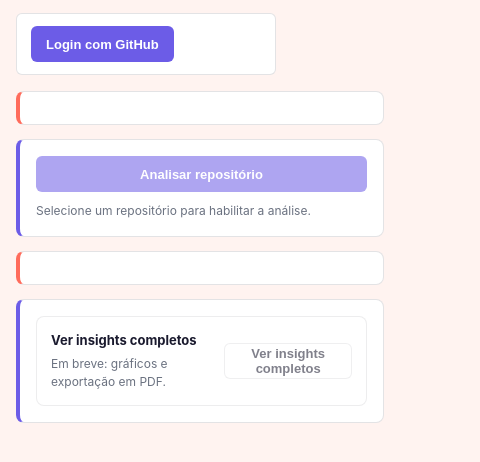
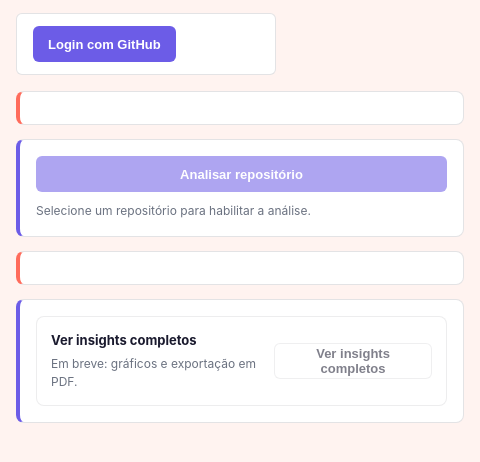
Before and after one commit to mmatheusllsilva/analise-de-repositorio, a browser extension: page chrome-extension/popup/popup.html in a window 400 px wide. Shown: the part 68-530 px from the top of the page, 480 px wide, since content can reach past the window. Drawn offline with Linux system fonts and the light colour scheme.

Commit message:
fix: adiciona altura minima e loading state para evitar popup vazio

```diff
--- a/chrome-extension/popup/popup.css
+++ b/chrome-extension/popup/popup.css
@@ -12,28 +12,37 @@
 html, body {
   margin: 0;
   min-width: 360px;
-  width: 400px;
+  /* Increase popup width close to Chrome practical limits but stay safe */
+  width: 480px;
+  max-width: 500px;
   color: #1A1A2E;
   background: #FFF3F0;
+  overflow-x: hidden;
 }
 
 body {
   padding: 16px;
   font-size: 13px;
   line-height: 1.5;
-  /* allow popup to scroll when content exceeds available height */
+  /* allow popup to scroll vertically when content exceeds available height */
   overflow-y: auto;
+  overflow-x: hidden;
 }
 
 /* Ensure #app always has a sensible minimum height so the Chrome popup
    doesn't collapse to zero before JS populates content. */
+/* Ensure #app always has a sensible minimum height so the Chrome popup
+   doesn't collapse to zero before JS populates content. Increase to ~600px
+   as requested but keep max-height constrained to viewport so scroll works. */
 #app {
   display: flex;
   flex-direction: column;
   gap: 16px;
-  min-height: 220px;
-  max-height: calc(100vh - 32px);
+  min-height: 480px;
+  max-height: 600px;
+  width: 100%;
   overflow-y: auto;
+  overflow-x: hidden;
 }
 
 .app-header {
@@ -72,17 +81,20 @@ body {
   background: #FFFFFF;
   border: 1px solid rgba(26, 26, 46, 0.12);
   border-radius: 6px;
-  padding: 12px 14px;
+  padding: 12px 16px;
   display: flex;
   align-items: center;
   justify-content: space-between;
   gap: 10px;
+  width: 100%;
 }
 
 .user-row {
   display: flex;
   align-items: center;
   gap: 10px;
+  flex: 1 1 auto;
+  min-width: 0; /* allow truncation within flex */
 }
 
 .user-row img {
@@ -93,6 +105,7 @@ body {
 .user-text {
   display: grid;
   gap: 2px;
+  min-width: 0;
 }
 
 .user-name {
@@ -105,7 +118,6 @@ body {
   font-size: 12px;
 }
 
-button,
 .button-primary,
 .button-secondary {
   display: inline-flex;
@@ -140,9 +152,9 @@ button,
   background: #f7f5ff;
 }
 
-button:disabled,
 .button-primary:disabled,
-.button-secondary:disabled {
+.button-secondary:disabled,
+.button-disabled {
   opacity: 0.55;
   cursor: not-allowed;
 }
@@ -157,6 +169,8 @@ button:disabled,
   border: 1px solid rgba(26, 26, 46, 0.12);
   border-radius: 8px;
   padding: 16px;
+  width: 100%;
+  box-sizing: border-box;
 }
 
 /* Loading overlay visible immediately on initial HTML render to prevent
```
